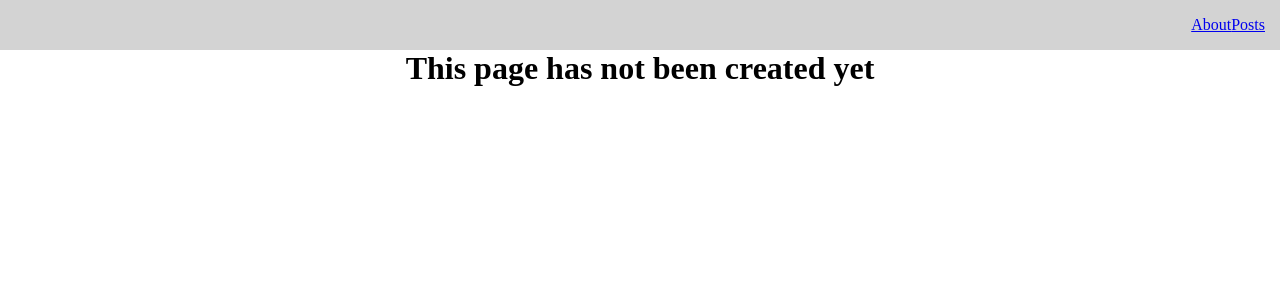
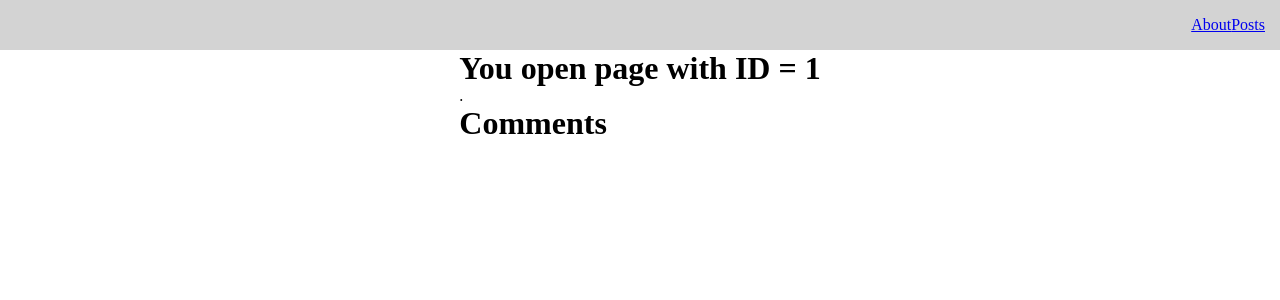
Before and after one commit to turelyk-arsen/react-fund-course, a React (Create React App) app: page /posts/1 in a window 1280 px wide. Shown: the top 300 px of the page. Built offline with nearby package versions, Linux system fonts and the light colour scheme; no server answers.

Commit message:
add new open post page

```diff
--- a/src/API/PostService.js
+++ b/src/API/PostService.js
@@ -2,12 +2,23 @@
 
 export default class PostService {
   static async getAll(limit = 10, page = 1) {
-      const response = await axios.get(
-        "https://jsonplaceholder.typicode.com/posts", {params: {
+    const response = await axios.get(
+      "https://jsonplaceholder.typicode.com/posts",
+      {
+        params: {
           _limit: limit,
-          _page: page
-        }});
-      // return response.data;
-      return response;
+          _page: page,
+        },
+      }
+    );
+    // return response.data;
+    return response;
+  }
+
+  static async getById(id) {
+    const response = await axios.get(
+      "https://jsonplaceholder.typicode.com/posts/" + id
+    );
+    return response;
   }
 }
--- a/src/components/AppRouter.jsx
+++ b/src/components/AppRouter.jsx
@@ -1,14 +1,17 @@
 import React from 'react';
-import { BrowserRouter, Route, Routes } from "react-router-dom";
+import { Route, Routes } from "react-router-dom";
 import About from '../pages/About';
 import Posts from '../pages/Posts';
 import Error from '../pages/Error';
+import PostIdPage from '../pages/PostIdPage';
 
 const AppRouter = () => {
     return (
         <Routes>
         <Route path="/about" element={<About />} />
-        <Route path="/posts" element={<Posts />} />
+        <Route exact path="/posts" element={<Posts />} />
+        <Route path="/" element={<Posts />} />
+        <Route exact path="/posts/:id" element={<PostIdPage />} />
         <Route path="*" element={<Error />} />
       </Routes>
     );
--- a/src/components/PostItem.jsx
+++ b/src/components/PostItem.jsx
@@ -1,7 +1,10 @@
 import React from "react";
 import MyButton from "./UI/Button/MyButton"
+import { useNavigate } from "react-router-dom";
 
 const PostItem = (props) => {
+  const router = useNavigate()
+  console.log(router)
   return (
     <div className="post">
       <div className="post__content">
@@ -10,7 +13,8 @@
         <div>{props.post.description}</div>
       </div>
       <div className="post__btns">
-        <MyButton onClick={() => props.remove(props.post)}>Open</MyButton>
+        {/* <MyButton onClick={() => props.remove(props.post)}>Open</MyButton> */}
+        <MyButton onClick={() => router(`/posts/${props.post.id}`)}>Open</MyButton>
         <MyButton onClick={() => props.remove(props.post)}>Delete</MyButton>
       </div>
     </div>
--- /dev/null
+++ b/src/pages/PostIdPage.jsx
@@ -0,0 +1,35 @@
+import React, { useState, useEffect } from "react";
+import { useParams } from "react-router-dom";
+import { useFetching } from "../hooks/useFetching";
+import PostService from "../API/PostService";
+import Loader from "../components/UI/Loader/Loader";
+
+const PostIdPage = () => {
+  const params = useParams();
+  const [post, setPost] = useState({});
+  const [fetchPostById, isLoading, error] = useFetching(async () => {
+    const response = await PostService.getById(params.id);
+    setPost(response.data);
+    console.log(response.data);
+  });
+
+  useEffect(() => {
+    fetchPostById(params.id);
+  }, []);
+
+  return (
+    <div>
+      <h1> You open page with ID = {params.id}</h1>
+      {isLoading ? (
+        <Loader />
+      ) : (
+        <div>
+          {post.id}. {post.title}
+        </div>
+      )}
+      <h1>Comments</h1>
+    </div>
+  );
+};
+
+export default PostIdPage;
```
